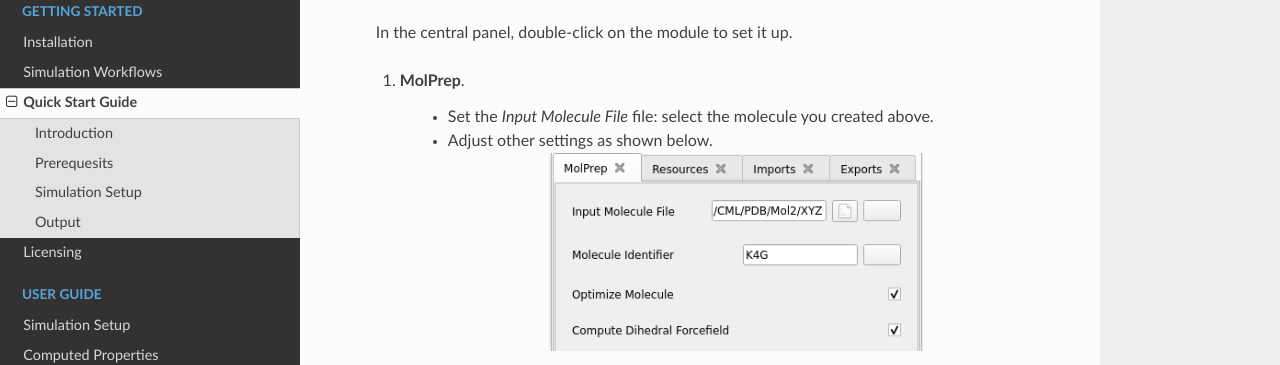
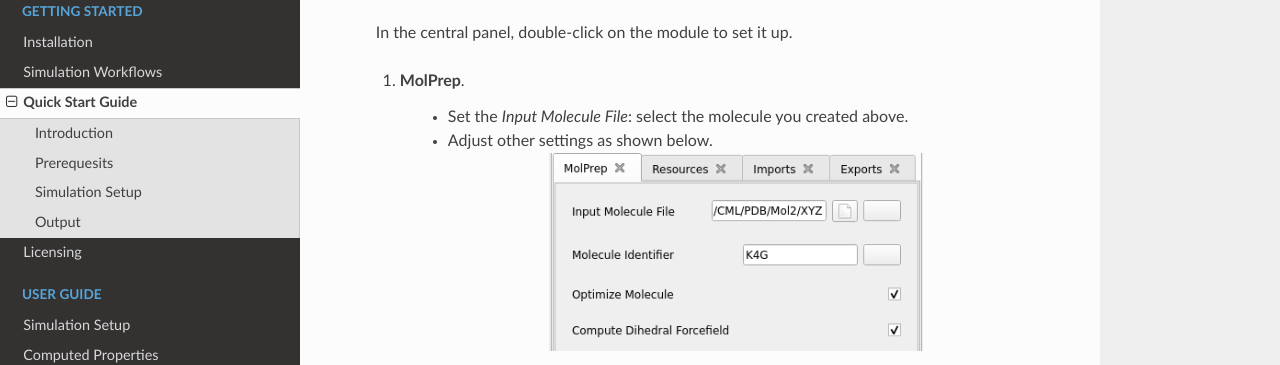
Before and after one commit to NanomatchGmbH/nanoscope-docs, a Sphinx documentation site: the page built from docs/source/getting_started/quick_start.rst, in a window 1280 px wide and 900 px high, scrolled down 2104 px. Shown: the part 151-516 px from the top of the window. Built offline with Sphinx 7.4.7 and the Read the Docs theme 3.1.0, drawn with Linux system fonts in a browser that asks for light colours.

Commit message:
File file <- remove extra "file"

```diff
--- a/docs/source/getting_started/quick_start.rst
+++ b/docs/source/getting_started/quick_start.rst
@@ -18,7 +18,7 @@ Simulation Setup
 -----------------
 
 a. Design and Download the Molecule.
-^^^^^^^^^^^^^^^^^^^^^^^^^^^
+^^^^^^^^^^^^^^^^^^^^^^^^^^^^^^^^^^^^
     1. Open `MolView <https://www.nanomatch.de/nanomatch-files/molview/>`_  in your web browser.
     2. Design a molecule of your choice, e.g. a biphenyl molecule.
     3. Use the ``clean`` and the ``2D to 3D`` buttons to generate a 3D structure of the molecule.
@@ -67,7 +67,7 @@ e. Set Up Individual Modules
 
     1. **MolPrep**.
 
-        * Set the `Input Molecule File` file: select the molecule you created above.
+        * Set the `Input Molecule File`: select the molecule you created above.
         * Adjust other settings as shown below.
 
         .. figure:: quick_start/quick_start_molprep.png
```
